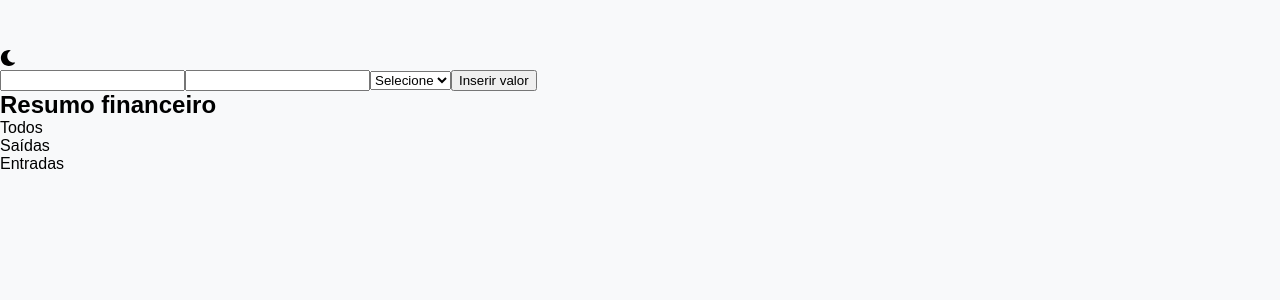
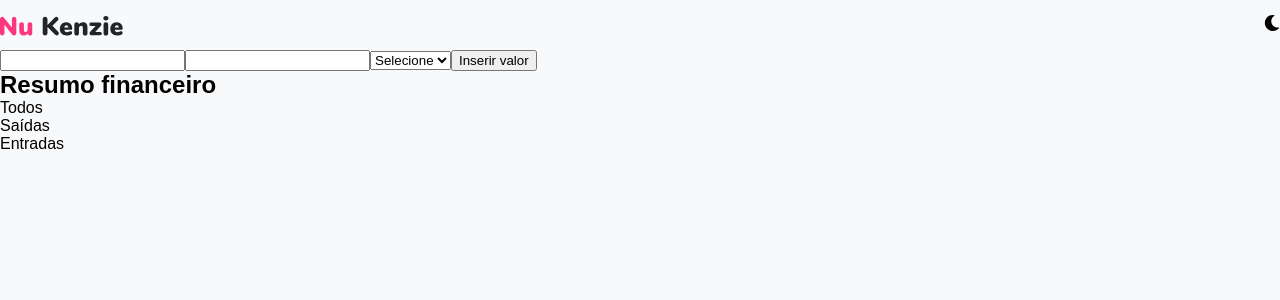
Before and after one commit to CarlaZola/nu-kenzie-carlazola, a React (Vite) app: page /dashboard in a window 1280 px wide. Shown: the top 300 px of the page. Built offline with nearby package versions, Linux system fonts and the light colour scheme.

Commit message:
feat: List and Cards of transactions

```diff
--- a/src/App.jsx
+++ b/src/App.jsx
@@ -27,7 +27,13 @@ function App() {
 
   ]
 
-  const [listTransaction, setListTransaction] = useState([])
+  const transactionHistory = JSON.parse(localStorage.getItem("@transactionHistoric"))
+
+  const [listTransaction, setListTransaction] = useState(transactionHistory ? transactionHistory : [])
+
+  useEffect(() => {
+      localStorage.setItem("@transactionHistoric", JSON.stringify(listTransaction))
+  }, [listTransaction])
 
   const [filteredTransactions, setFilteredTransactions] = useState("Todos")
 
@@ -41,6 +47,8 @@ function App() {
   .map((transaction) => transaction.type == "entrada" ? transaction.value : -(transaction.value))
   .reduce((acummulator, currentValue) =>  acummulator + currentValue, 0)
 
+
+
   return (
       <>
           <Global/>
@@ -53,9 +61,9 @@ function App() {
             totalValue={totalValue}
             theme={theme}
             setTheme={setTheme}
+            filterByTransactionType={filterByTransactionType}
             />
           </ThemeProvider>
-
       </>
   )
 }
--- /dev/null
+++ b/src/components/Header/LogoNuKenzieTheme/index.jsx
@@ -0,0 +1,24 @@
+import nukenzieDarkMode from "../../../assets/nukenzieDarkMode.svg"
+import nukenzieLigth from "../../../assets/nukenzieLigth.svg"
+
+function Logo({theme}){
+    return(
+        <div>
+           {
+                theme === "ligth" ?  (
+
+                <h1>
+                    <img src={nukenzieLigth} alt="" />
+                </h1>) : (
+
+                <h1>
+                    <img src={nukenzieDarkMode} alt="" />
+                </h1> )
+
+            }
+        </div>
+    )
+
+}
+
+export default Logo
--- /dev/null
+++ b/src/components/Header/ThemeMode/index.jsx
@@ -0,0 +1,18 @@
+import  {FaMoon , FaSun}  from "react-icons/fa";
+
+function ModeTheme({theme, setTheme}){
+
+    return (
+        <div>
+            {
+            theme == "ligth" ? (
+                <FaMoon onClick={() => setTheme("dark")}/>
+            ):(
+                <FaSun onClick={() => setTheme("ligth")}/>
+            )
+            }
+        </div>
+    )
+}
+
+export default ModeTheme
--- a/src/components/Header/header.js
+++ b/src/components/Header/header.js
@@ -2,7 +2,11 @@ import styled from "styled-components";
 
 const HeaderDash = styled.header`
     width: 100%;
-    height: 50px;
+    height: 3.125rem;
+    display: flex;
+    justify-content: space-between;
+    align-items: center;
+
 `
 
 export default HeaderDash
--- a/src/components/Header/index.jsx
+++ b/src/components/Header/index.jsx
@@ -1,10 +1,16 @@
 import HeaderDash from "./header"
 import { Link } from "react-router-dom"
 
-function Header(){
+
+import Logo from "./LogoNuKenzieTheme"
+import ModeTheme from "./ThemeMode";
+
+function Header({theme, setTheme}){
     return(
         <HeaderDash>
+            <Logo theme={theme}/>
             <Link to={"/"}>Início</Link>
+            <ModeTheme theme={theme} setTheme={setTheme}/>
         </HeaderDash>
     )
 }
--- /dev/null
+++ b/src/components/ListTransaction/CardTransaction/cardTransaction.js
@@ -0,0 +1,5 @@
+// import styled from "styled-components"
+
+// const DivTypeEntries = styled.div`
+//     width
+// `
--- /dev/null
+++ b/src/components/ListTransaction/CardTransaction/index.jsx
@@ -0,0 +1,21 @@
+import { FaTrash } from "react-icons/fa";
+
+
+function CardTransaction({transaction}){
+
+    return(
+        <li>
+            <div className="colorFOrTypeEntries"></div>
+
+            <p>{transaction.description}</p>
+
+            <p>{transaction.value}</p>
+
+            <p>{transaction.type === "saida" ? "Saída" : "Entrada"}</p>
+
+            <FaTrash/>
+        </li>
+    )
+}
+
+export default CardTransaction
--- /dev/null
+++ b/src/components/ListTransaction/index.jsx
@@ -0,0 +1,19 @@
+import CardTransaction from "./CardTransaction"
+
+
+function ListTransaction({filterByTransactionType}){
+
+    return(
+        <>
+            <ul>
+                {
+                    filterByTransactionType.map((transaction) => {
+                        return <CardTransaction key={transaction.id} transaction={transaction}/>
+                    })
+                }
+            </ul>
+        </>
+    )
+}
+
+export default ListTransaction
--- a/src/pages/Dashboard/index.jsx
+++ b/src/pages/Dashboard/index.jsx
@@ -3,33 +3,28 @@ import Header from "../../components/Header";
 import NavBarCategories from "../../components/NavBar";
 import TotalMoney from "../../components/TotalMoney";
 import { useEffect, useState } from "react";
-import  {FaMoon , FaSun}  from "react-icons/fa";
 import StyledDashboard from "./dashboard";
+import ListTransaction from "../../components/ListTransaction";
 
-function Dashboard({newTransaction, listTransaction, typeOfEntries,  setFilteredTransactions, totalValue, theme, setTheme}){
+function Dashboard({newTransaction, listTransaction, typeOfEntries,  setFilteredTransactions, totalValue, theme, setTheme, filterByTransactionType}){
 
     return(
-          <StyledDashboard>
-            <Header/>
-                {
-
-                    theme == "ligth" ? (
-                       <FaMoon onClick={() => setTheme("dark")}/>
-                    ):(
-                       <FaSun onClick={() => setTheme("ligth")}/>
-                    )
-
-                }
+        <StyledDashboard>
+            <Header
+            theme={theme}
+            setTheme={setTheme}
+            />
             <Form
             newTransaction={newTransaction}/>
-
             <TotalMoney
             totalValue={totalValue}
             />
-
             <NavBarCategories
             typeOfEntries={typeOfEntries}
             setFilteredTransactions={setFilteredTransactions}
+            />
+            <ListTransaction
+            filterByTransactionType={filterByTransactionType}
             />
         </StyledDashboard>
     )
--- a/src/routes/index.jsx
+++ b/src/routes/index.jsx
@@ -3,11 +3,13 @@ import Home from "../pages/Home"
 import Dashboard from "../pages/Dashboard"
 
 
-function RoutesMain({newTransaction, listTransaction, typeOfEntries, setFilteredTransactions, totalValue, theme, setTheme}){
+function RoutesMain({newTransaction, listTransaction, typeOfEntries, setFilteredTransactions, totalValue, theme, setTheme, filterByTransactionType}){
 
     return(
         <Routes>
-            <Route path="/" element={ <Home /> }/>
+            <Route path="/" element={ <Home
+
+            /> }/>
             <Route
             path="/dashboard"
             element={<Dashboard
@@ -18,6 +20,7 @@ function RoutesMain({newTransaction, listTransaction, typeOfEntries, setFiltered
             totalValue={totalValue}
             theme={theme}
             setTheme={setTheme}
+            filterByTransactionType={filterByTransactionType}
             />
             }/>
         </Routes>
```
